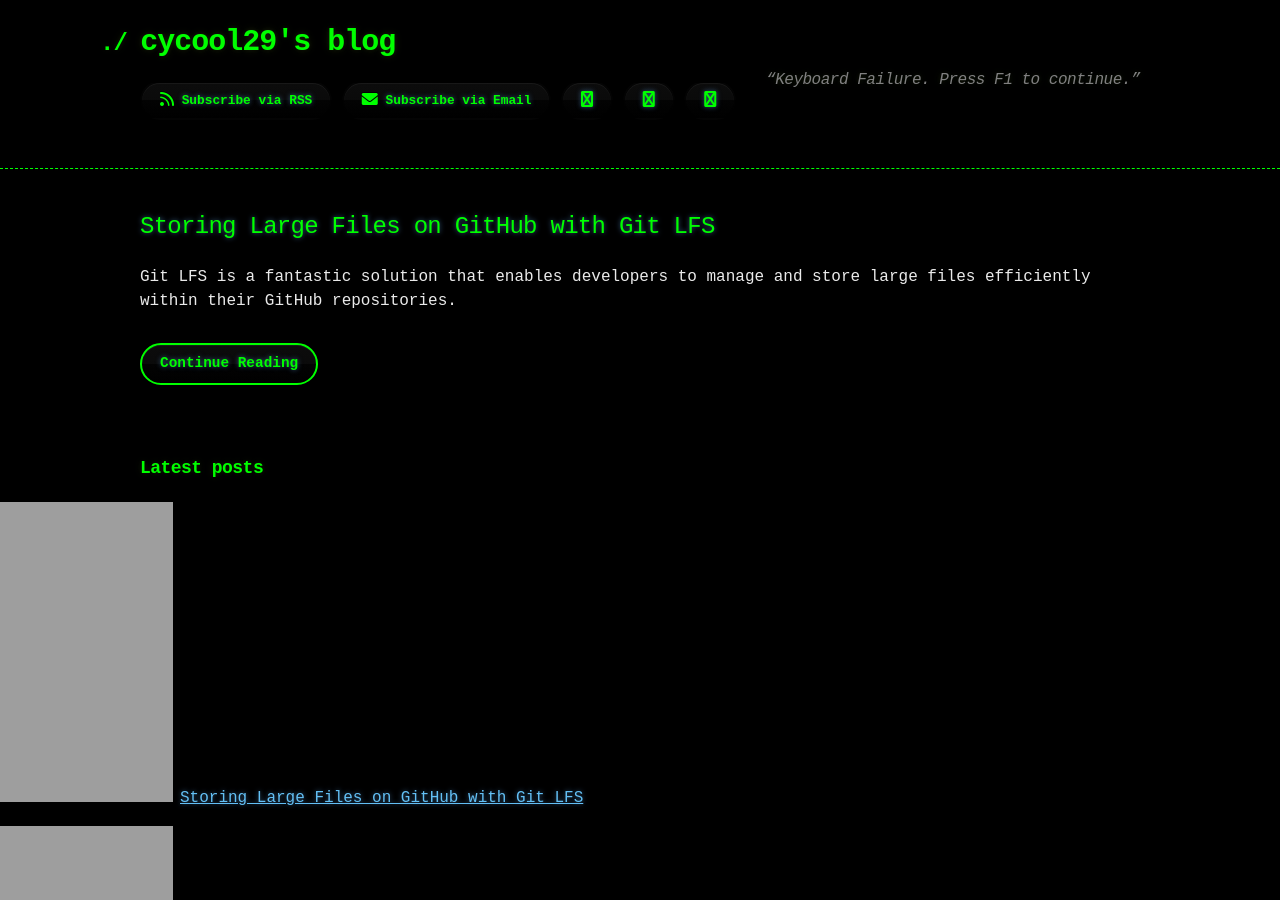
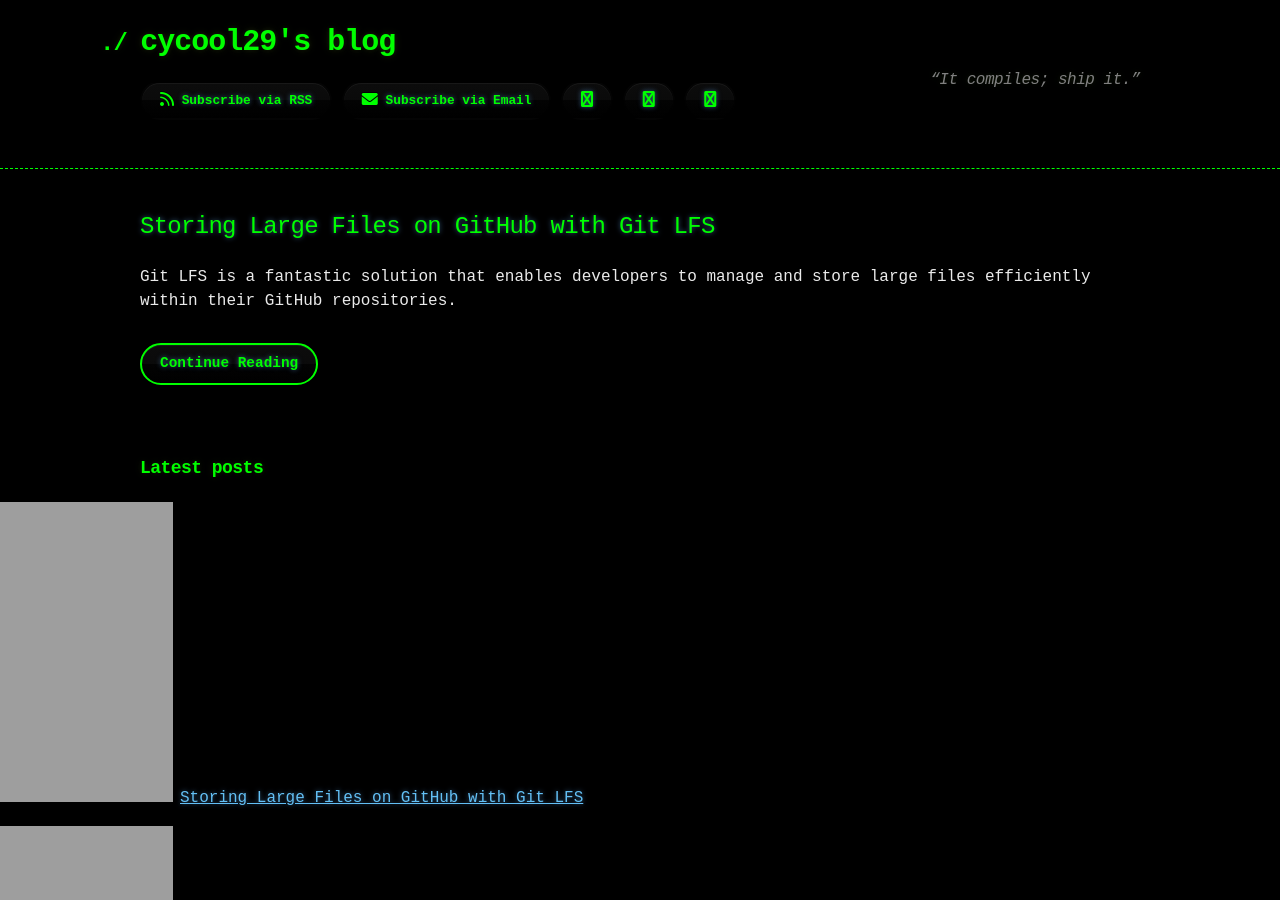
Before and after one commit to cycool29/cycool29.github.io, a Jekyll site: the page built from index.md, in a window 1280 px wide and 900 px high. Built offline with Jekyll 4.4.1, drawn with Linux system fonts in a browser that asks for light colours; a style sheet for code colours, icons or effects is not loaded.

Commit message:
Update quotes

```diff
--- a/_config.yml
+++ b/_config.yml
@@ -1,5 +1,5 @@
 title: cycool29's blog
-description: "“Keyboard Failure. Press F1 to continue.” "
+description: "“It compiles; ship it.” "
 bio: A high school student. Intermediate in Python, Git, Bash. Learning JavaScript. He/Him. "
 author: cycool29
 url: https://cycool29.github.io
```
